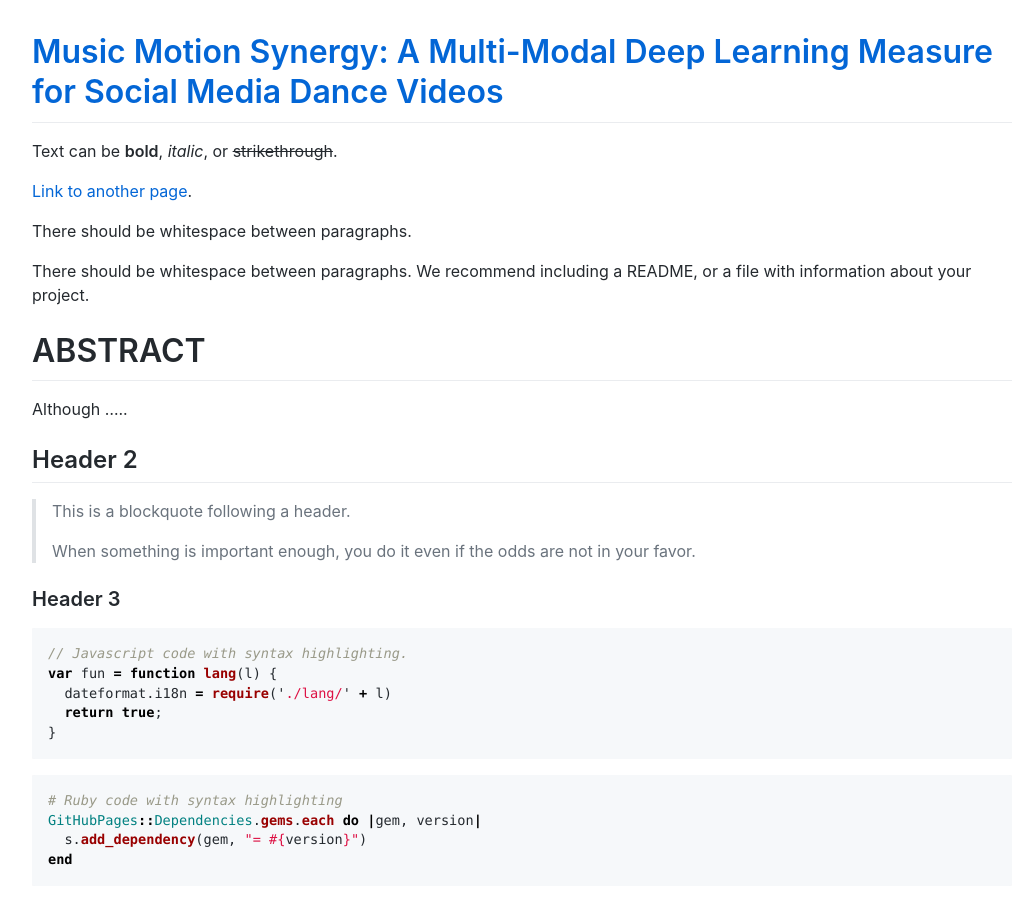
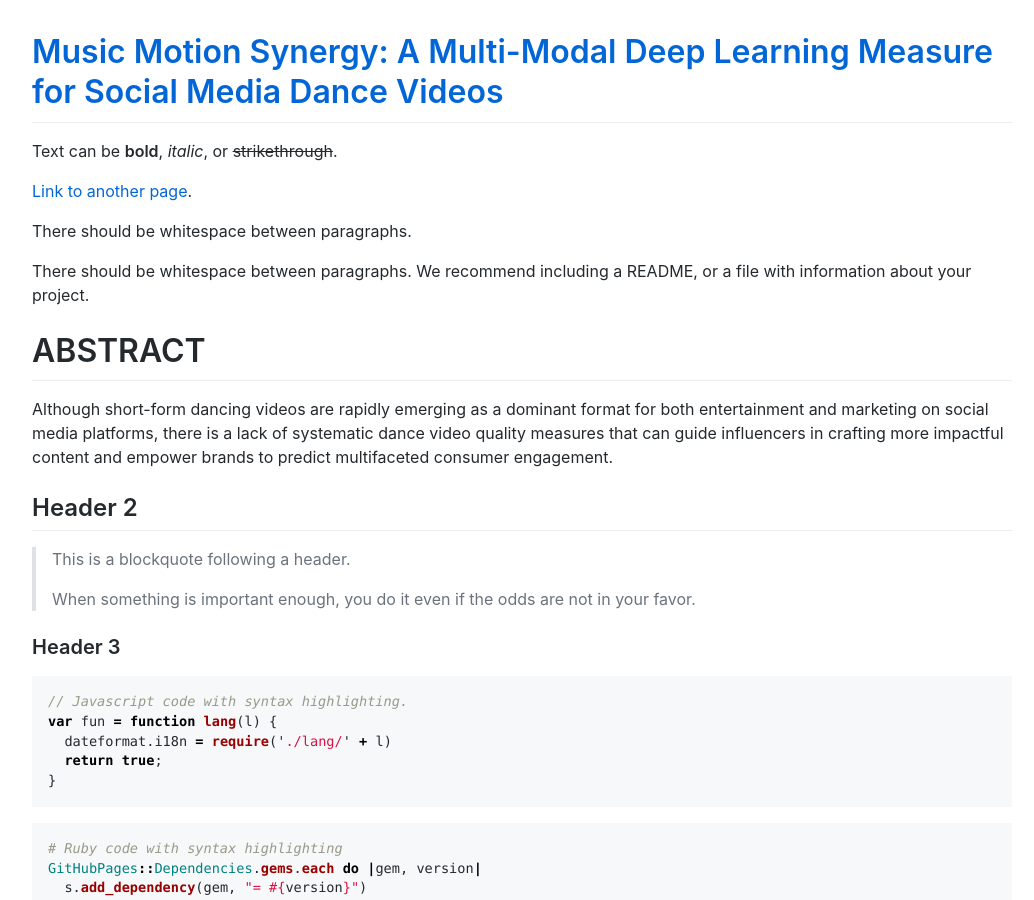
Before and after one commit to eyoy/mmsynergy, a Jekyll site: the page built from index.md, in a window 1280 px wide and 900 px high. Shown: the whole window, without its empty margins (118-1152 px from the left). Built offline with Jekyll 4.4.1, drawn with Linux system fonts in a browser that asks for light colours; comment, search, counter and statistics services are not loaded.

Commit message:
Update index.md

```diff
--- a/index.md
+++ b/index.md
@@ -12,7 +12,7 @@ There should be whitespace between paragraphs. We recommend including a README,
 
 # ABSTRACT
 
-Although .....
+Although short-form dancing videos are rapidly emerging as a dominant format for both entertainment and marketing on social media platforms, there is a lack of systematic dance video quality measures that can guide influencers in crafting more impactful content and empower brands to predict multifaceted consumer engagement.
 
 ## Header 2
 
```
